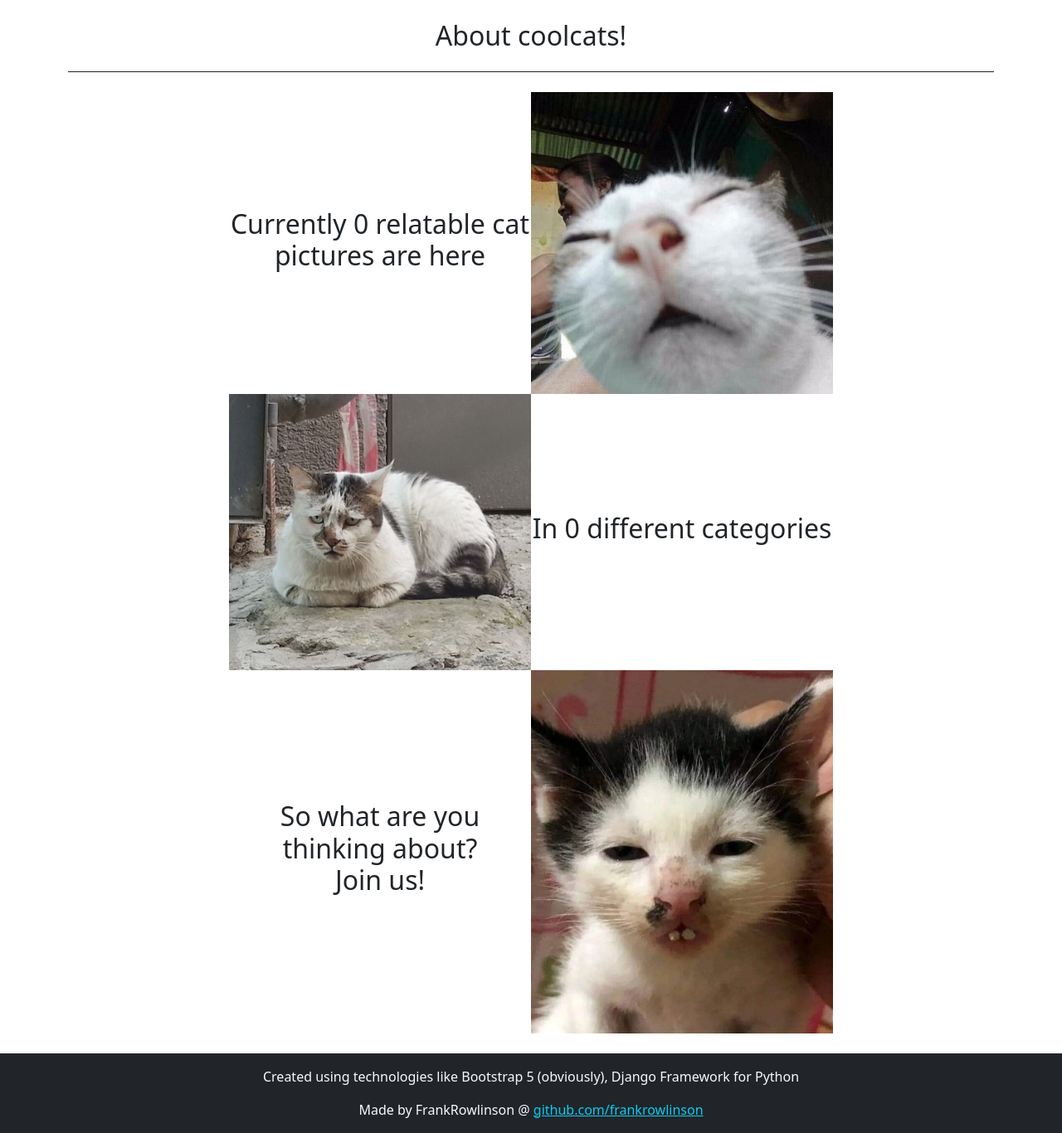
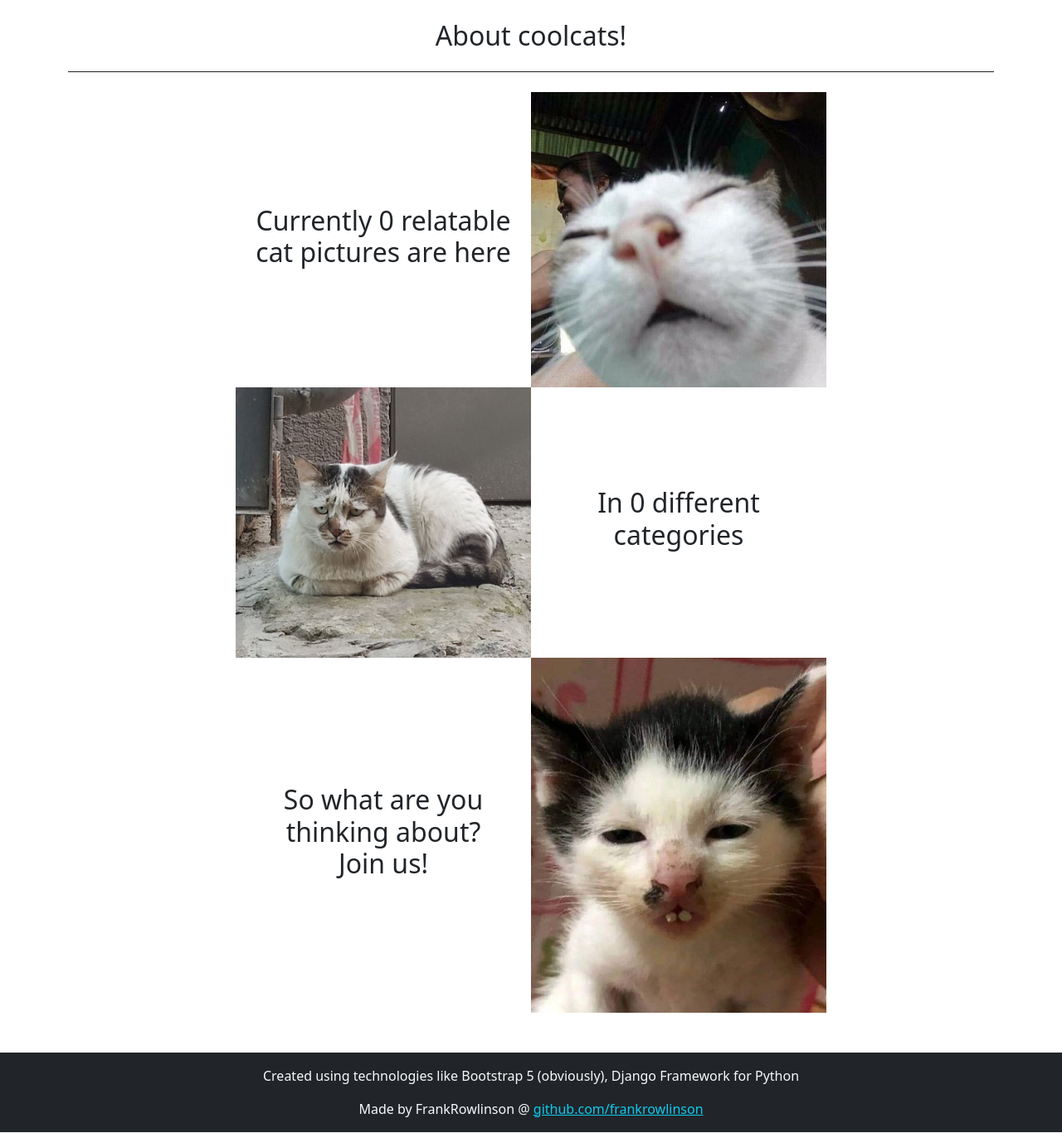
Before and after one commit to FrankRowlinson/django-cats, a Django app: page /about/ in a window 1280 px wide. Shown: the part 59-1425 px from the top of the page at 83% size. Run offline with Django 4.2, Linux system fonts and the light colour scheme; data that the repository does not hold is empty; some libraries are stand-ins or nearby versions.

Commit message:
Make the bottom margin common to all pages

```diff
--- a/djangocats/cats/templates/cats/about.html
+++ b/djangocats/cats/templates/cats/about.html
@@ -4,7 +4,7 @@
 
 {% block content %}
 {% get_categories show_parameter='count' as category_count %}
-<div class="container pb-4">
+<div class="container">
     <div class="row gx-0 justify-content-lg-center d-flex align-items-center">
         <div class="col-lg-4 col-md-6 col-12 h2 text-center">Currently {{ picture_count }} relatable cat pictures are here
         </div>
--- a/djangocats/cats/templates/cats/addpost.html
+++ b/djangocats/cats/templates/cats/addpost.html
@@ -3,7 +3,7 @@
 
 {% block content %}
 
-<div class="container mb-5">
+<div class="container">
     <form action={% url 'addpost' %} method="post" enctype="multipart/form-data">
         {% csrf_token %}
         {% for field in form %}
--- a/djangocats/cats/templates/cats/base.html
+++ b/djangocats/cats/templates/cats/base.html
@@ -64,8 +64,10 @@
     {% endblock %}
     <div class="container">
         <h2 class="text-center border-bottom border-dark my-4 pb-4">{{ title }}</h2>
-        {% block content %}
-        {% endblock %}
+        <div class="container mb-5">
+            {% block content %}
+            {% endblock %}
+        </div>
     </div>
     <footer class="container-fluid mt-auto">
         <div class="row bg-dark text-light gy-3 text-center">
```
